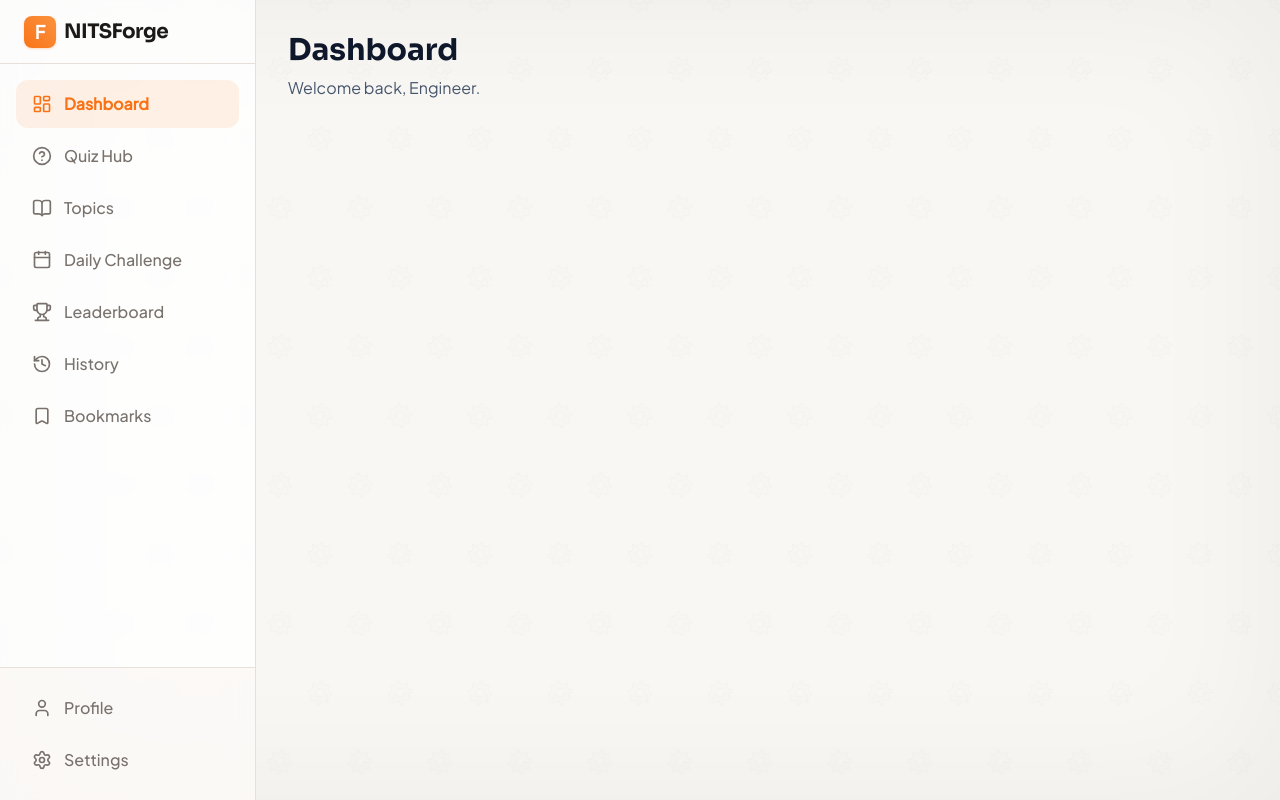
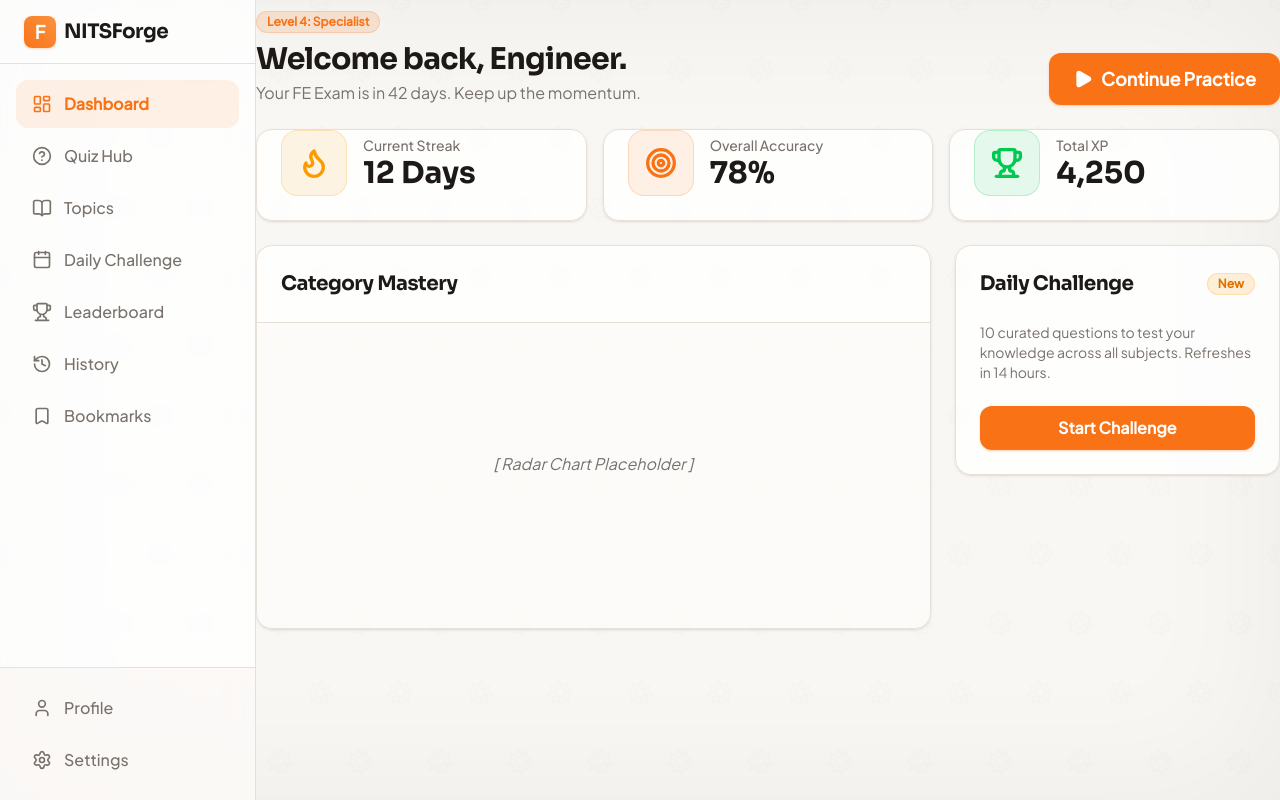
Before and after one commit to Goldenavs/NITSForge, a React (Vite) app in the folder frontend/: page /dashboard in a window 1280 px wide. Built offline with nearby package versions, Linux system fonts and the light colour scheme.

Commit message:
chore(ui): add badge, button, and card components

```diff
--- /dev/null
+++ b/frontend/src/components/ui/Badge.tsx
@@ -0,0 +1,33 @@
+// src/components/ui/Badge.tsx
+import { type HTMLAttributes, forwardRef } from 'react';
+
+export interface BadgeProps extends HTMLAttributes<HTMLDivElement> {
+  variant?: 'primary' | 'secondary' | 'success' | 'warning' | 'danger' | 'outline';
+}
+
+export const Badge = forwardRef<HTMLDivElement, BadgeProps>(
+  ({ className = '', variant = 'primary', ...props }, ref) => {
+
+    const baseStyles = "inline-flex items-center px-2.5 py-0.5 rounded-full text-xs font-bold transition-colors";
+
+    // We use the CSS variables mapped in our theme engine
+    const variants = {
+      primary: "bg-primary/15 text-primary border border-primary/20",
+      secondary: "bg-surface-2 text-text-muted border border-borderline",
+      success: "bg-green-500/15 text-green-600 dark:text-green-400 border border-green-500/20",
+      warning: "bg-amber-500/15 text-amber-600 dark:text-amber-400 border border-amber-500/20", // Great for XP/Streaks
+      danger: "bg-red-500/15 text-red-600 dark:text-red-400 border border-red-500/20",
+      outline: "text-text-muted border border-borderline",
+    };
+
+    return (
+      <div
+        ref={ref}
+        className={`${baseStyles} ${variants[variant]} ${className}`}
+        {...props}
+      />
+    );
+  }
+);
+
+Badge.displayName = 'Badge';
--- /dev/null
+++ b/frontend/src/components/ui/Button.tsx
@@ -0,0 +1,46 @@
+// src/components/ui/Button.tsx
+import { type ButtonHTMLAttributes, forwardRef } from 'react';
+import { Loader2 } from 'lucide-react';
+
+export interface ButtonProps extends ButtonHTMLAttributes<HTMLButtonElement> {
+  variant?: 'primary' | 'secondary' | 'ghost' | 'danger' | 'outline';
+  size?: 'sm' | 'md' | 'lg';
+  isLoading?: boolean;
+}
+
+export const Button = forwardRef<HTMLButtonElement, ButtonProps>(
+  ({ className = '', variant = 'primary', size = 'md', isLoading, children, disabled, ...props }, ref) => {
+
+    // Base styles: Premium font, centering, and satisfying click-scale physics
+    const baseStyles = "inline-flex items-center justify-center font-semibold rounded-xl transition-all duration-200 active:scale-[0.98] disabled:opacity-60 disabled:pointer-events-none disabled:active:scale-100";
+
+    // Theme-aware variants
+    const variants = {
+      primary: "bg-primary text-surface hover:bg-primary-dark shadow-sm shadow-primary/25",
+      secondary: "bg-surface-2 text-text-main hover:bg-borderline border border-transparent",
+      ghost: "bg-transparent text-text-muted hover:text-text-main hover:bg-surface-2",
+      danger: "bg-red-500 text-white hover:bg-red-600 shadow-sm shadow-red-500/25",
+      outline: "bg-transparent text-text-main border-2 border-borderline hover:border-text-muted",
+    };
+
+    const sizes = {
+      sm: "px-3 py-1.5 text-sm",
+      md: "px-5 py-2.5 text-base",
+      lg: "px-6 py-3 text-lg",
+    };
+
+    return (
+      <button
+        ref={ref}
+        disabled={disabled || isLoading}
+        className={`${baseStyles} ${variants[variant]} ${sizes[size]} ${className}`}
+        {...props}
+      >
+        {isLoading && <Loader2 className="w-4 h-4 mr-2 animate-spin" />}
+        {children}
+      </button>
+    );
+  }
+);
+
+Button.displayName = 'Button';
--- /dev/null
+++ b/frontend/src/components/ui/Card.tsx
@@ -0,0 +1,38 @@
+// src/components/ui/Card.tsx
+import { type HTMLAttributes, forwardRef } from 'react';
+
+// The main container (Glassmorphic & Theme Aware)
+export const Card = forwardRef<HTMLDivElement, HTMLAttributes<HTMLDivElement>>(
+  ({ className = '', ...props }, ref) => (
+    <div
+      ref={ref}
+      className={`bg-surface/80 backdrop-blur-md border border-borderline rounded-2xl shadow-sm overflow-hidden transition-colors duration-300 ${className}`}
+      {...props}
+    />
+  )
+);
+Card.displayName = 'Card';
+
+// The Header Section
+export const CardHeader = forwardRef<HTMLDivElement, HTMLAttributes<HTMLDivElement>>(
+  ({ className = '', ...props }, ref) => (
+    <div ref={ref} className={`p-6 flex flex-col space-y-1.5 ${className}`} {...props} />
+  )
+);
+CardHeader.displayName = 'CardHeader';
+
+// The Standardized Title
+export const CardTitle = forwardRef<HTMLHeadingElement, HTMLAttributes<HTMLHeadingElement>>(
+  ({ className = '', ...props }, ref) => (
+    <h3 ref={ref} className={`text-xl font-bold font-display tracking-tight text-text-main ${className}`} {...props} />
+  )
+);
+CardTitle.displayName = 'CardTitle';
+
+// The Body Content
+export const CardContent = forwardRef<HTMLDivElement, HTMLAttributes<HTMLDivElement>>(
+  ({ className = '', ...props }, ref) => (
+    <div ref={ref} className={`p-6 pt-0 text-text-main ${className}`} {...props} />
+  )
+);
+CardContent.displayName = 'CardContent';
--- a/frontend/src/pages/Dashboard.tsx
+++ b/frontend/src/pages/Dashboard.tsx
@@ -1,8 +1,99 @@
+// src/pages/Dashboard.tsx
+import { Flame, Trophy, Target, Play } from 'lucide-react';
+import { Card, CardContent, CardHeader, CardTitle } from '../components/ui/Card';
+import { Button } from '../components/ui/Button';
+import { Badge } from '../components/ui/Badge';
+
 export default function Dashboard() {
   return (
-    <div className="p-4 md:p-8 animate-fade-in">
-      <h1 className="text-3xl font-bold text-slate-900">Dashboard</h1>
-      <p className="mt-2 text-slate-600">Welcome back, Engineer.</p>
+    <div className="animate-page-entry flex flex-col gap-6 w-full max-w-6xl mx-auto pb-20">
+
+      {/* Header Section */}
+      <div className="flex flex-col md:flex-row md:items-end justify-between gap-4 mt-2">
+        <div>
+          <Badge variant="primary" className="mb-2">Level 4: Specialist</Badge>
+          <h1 className="text-3xl font-bold text-text-main font-display tracking-tight">Welcome back, Engineer.</h1>
+          <p className="text-text-muted mt-1">Your FE Exam is in 42 days. Keep up the momentum.</p>
+        </div>
+        <Button size="lg" className="gap-2">
+          <Play className="w-5 h-5 fill-current" />
+          Continue Practice
+        </Button>
+      </div>
+
+      {/* Top Stats Grid */}
+      <div className="grid grid-cols-1 md:grid-cols-3 gap-4">
+        <Card>
+          <CardContent className="p-6 flex items-center gap-4">
+            <div className="p-4 bg-amber-500/10 rounded-2xl border border-amber-500/20 text-amber-500">
+              <Flame className="w-8 h-8" strokeWidth={2.5} />
+            </div>
+            <div>
+              <p className="text-sm font-medium text-text-muted">Current Streak</p>
+              <h2 className="text-3xl font-bold text-text-main font-display">12 Days</h2>
+            </div>
+          </CardContent>
+        </Card>
+
+        <Card>
+          <CardContent className="p-6 flex items-center gap-4">
+            <div className="p-4 bg-primary/10 rounded-2xl border border-primary/20 text-primary">
+              <Target className="w-8 h-8" strokeWidth={2.5} />
+            </div>
+            <div>
+              <p className="text-sm font-medium text-text-muted">Overall Accuracy</p>
+              <h2 className="text-3xl font-bold text-text-main font-display">78%</h2>
+            </div>
+          </CardContent>
+        </Card>
+
+        <Card>
+          <CardContent className="p-6 flex items-center gap-4">
+            <div className="p-4 bg-green-500/10 rounded-2xl border border-green-500/20 text-green-500">
+              <Trophy className="w-8 h-8" strokeWidth={2.5} />
+            </div>
+            <div>
+              <p className="text-sm font-medium text-text-muted">Total XP</p>
+              <h2 className="text-3xl font-bold text-text-main font-display">4,250</h2>
+            </div>
+          </CardContent>
+        </Card>
+      </div>
+
+      {/* Main Content Area Split */}
+      <div className="grid grid-cols-1 lg:grid-cols-3 gap-6">
+
+        {/* Left Column: Charts/Progress */}
+        <div className="lg:col-span-2 flex flex-col gap-6">
+          <Card className="h-96 flex flex-col">
+            <CardHeader>
+              <CardTitle>Category Mastery</CardTitle>
+            </CardHeader>
+            <CardContent className="flex-1 flex items-center justify-center border-t border-borderline bg-surface-2/20">
+              <p className="text-text-muted italic">[ Radar Chart Placeholder ]</p>
+            </CardContent>
+          </Card>
+        </div>
+
+        {/* Right Column: Recommended Actions */}
+        <div className="flex flex-col gap-6">
+          <Card>
+            <CardHeader>
+              <div className="flex justify-between items-center">
+                <CardTitle>Daily Challenge</CardTitle>
+                <Badge variant="warning">New</Badge>
+              </div>
+            </CardHeader>
+            <CardContent>
+              <p className="text-sm text-text-muted mb-6">
+                10 curated questions to test your knowledge across all subjects. Refreshes in 14 hours.
+              </p>
+              <Button className="w-full">Start Challenge</Button>
+            </CardContent>
+          </Card>
+        </div>
+
+      </div>
     </div>
   );
 }
```
